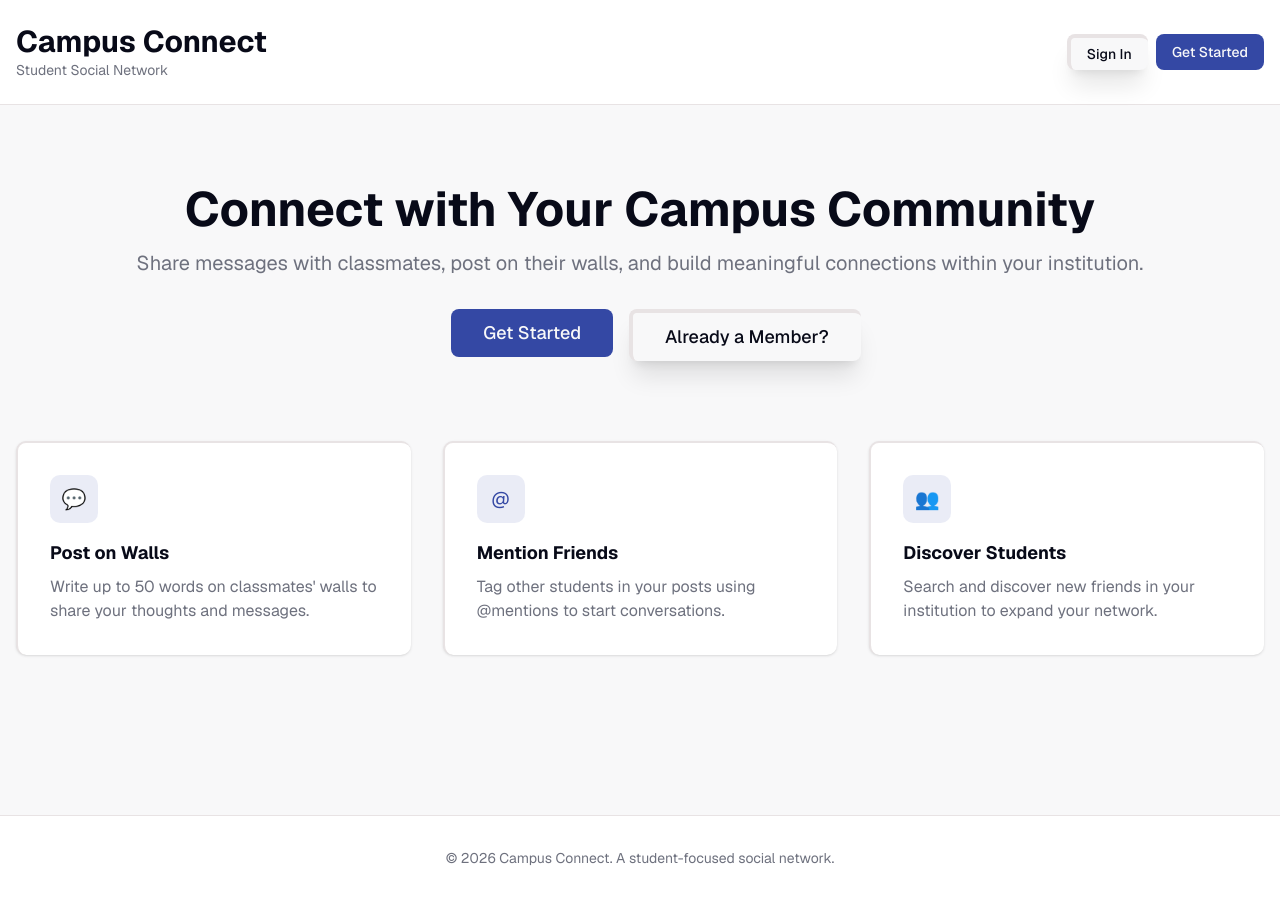
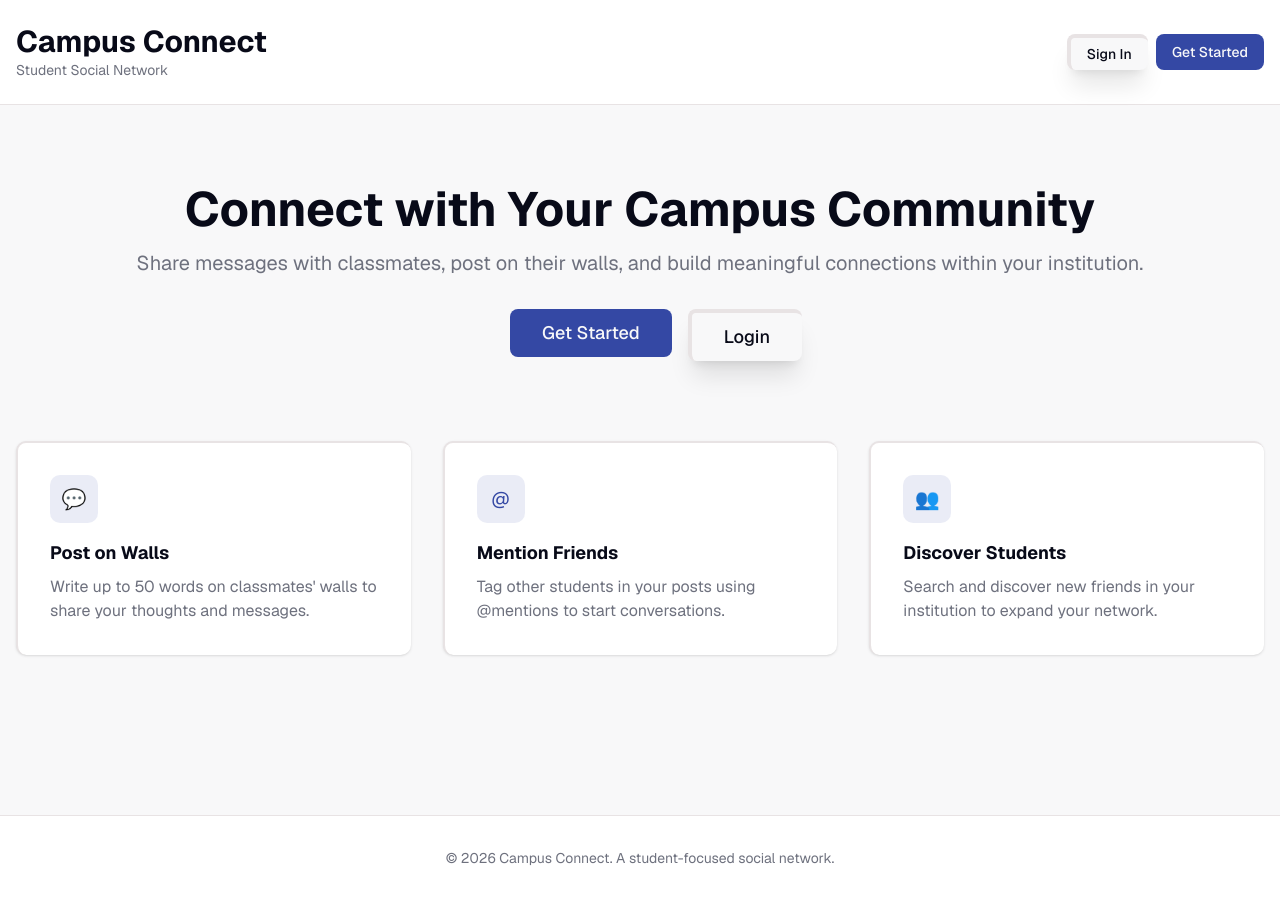
Before and after one commit to Asta1984/Surabhi_book, a Next.js app: page / in a window 1280 px wide. Built offline with nearby package versions, Linux system fonts and the light colour scheme; no server answers.

Commit message:
alignment width

```diff
--- a/app/page.tsx
+++ b/app/page.tsx
@@ -68,7 +68,7 @@ export default function Home() {
             </Link>
             <Link href="/login">
               <Button size="sm" variant="outline" className="border-border text-foreground hover:bg-secondary px-8 py-6 text-lg">
-                Already a Member?
+                Login
               </Button>
             </Link>
           </div>
```
